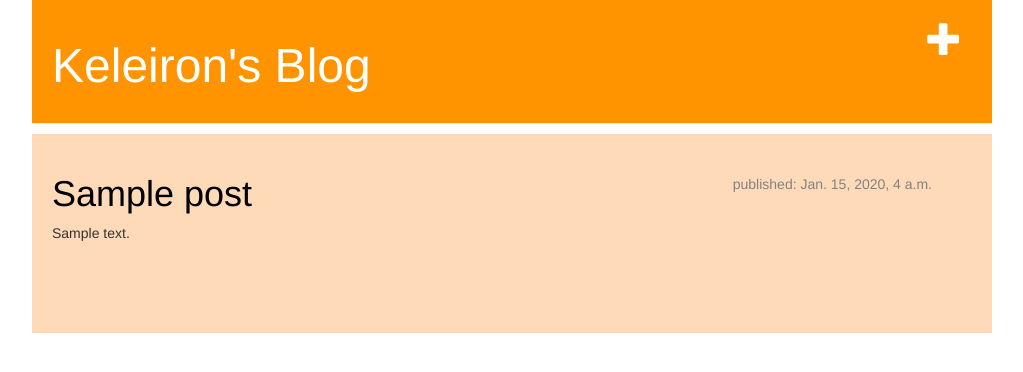
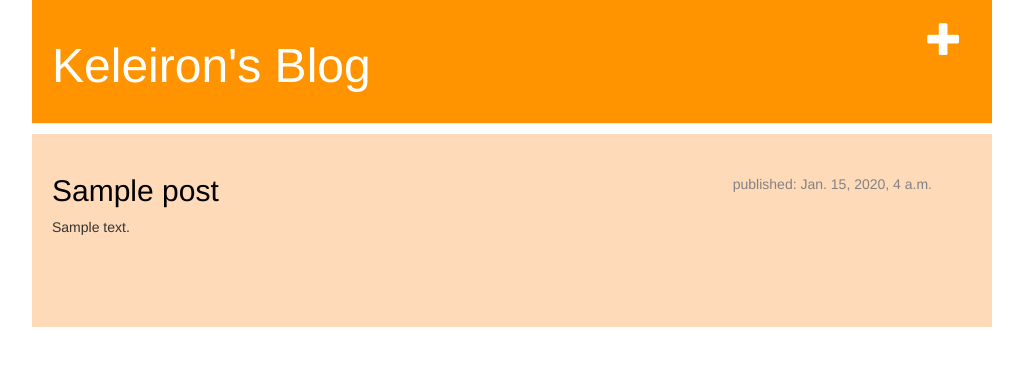
Before and after one commit to Enigmanark/My-First-Blog-Site, a Django app: page /post/1/ in a window 1280 px wide. Shown: the top 372 px of the page, without its empty margins (128-1151 px from the left). Run offline with Django 3.2, Linux system fonts and the light colour scheme; tables that the repository leaves empty hold one stand-in row (values such as "Sample post"); some libraries are stand-ins or nearby versions.

Commit message:
Updated the theme again

```diff
--- a/blog/static/blog/blog.css
+++ b/blog/static/blog/blog.css
@@ -23,7 +23,7 @@ h1, h2, h3, h4 {
     font-family: 'Oleo Script', Helvetica, sans-serif;
 }
 
-.post h1 a, .post h1 a:visited {
+.post h2 a, .post h2 a:visited {
     color: #000000;
 	text-decoration: none;
 }
--- a/blog/templates/blog/post_detail.html
+++ b/blog/templates/blog/post_detail.html
@@ -2,7 +2,7 @@
 {% block content %}
 		<div class="post">
 			<p class="date">published: {{ post.published_date }}</p>
-			<h1><a href="{% url 'post_detail' pk=post.pk %}"> {{ post.title }}</a></h1>
+			<h2><a href="{% url 'post_detail' pk=post.pk %}"> {{ post.title }}</a></h2>
 			<p>{{ post.text|linebreaksbr }} </p>
 		</div>
 {% endblock %}
--- a/blog/templates/blog/post_list.html
+++ b/blog/templates/blog/post_list.html
@@ -4,7 +4,7 @@
 			<div class="post">
 				<p class="date">published: {{ post.published_date }}</p>
 				<p class="author">author: {{ post.author }}</p>
-				<h1><a href="{% url 'post_detail' pk=post.pk %}"> {{ post.title }}</a></h1>
+				<h2><a href="{% url 'post_detail' pk=post.pk %}"> {{ post.title }}</a></h2>
 				<p>{{ post.text|linebreaksbr }} </p>
 			</div>
 	{% endfor %}
```
